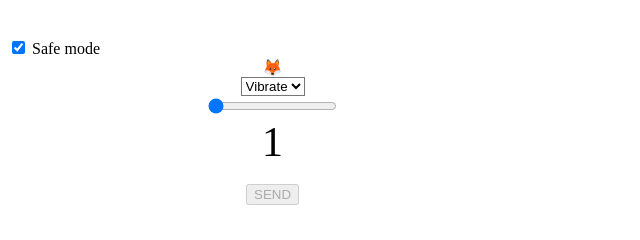
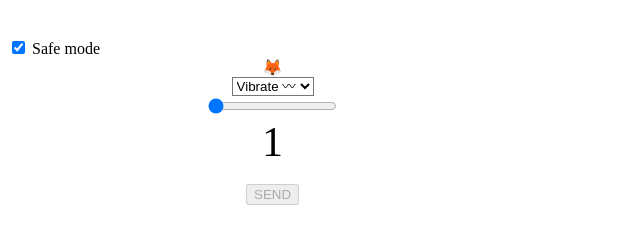
Before and after one commit to Feneco/shock, a plain HTML site: page index.o.htm in a window 1280 px wide. Shown: the top 240 px of the page, 0-640 px from the left. Drawn offline with nearby package versions, Linux system fonts and the light colour scheme; a web font is replaced by a local one.

Commit message:
updated optmized file

```diff
--- a/index.o.htm
+++ b/index.o.htm
@@ -16,8 +16,8 @@
 <div class=display-1>🦊</div>
 <div>
 <select name=action class="form-select form-select-lg mb-3" id=action style=color:var(--bs-body-color);background-color:var(--bs-tertiary-bg) onchange=return_to_last_value()>
-<option value=0>Shock</option>
-<option value=1 selected=selected>Vibrate</option>
+<option value=0>Shock ⚡︎</option>
+<option value=1 selected=selected>Vibrate 〰</option>
 </select>
 <br>
 <input type=range min=1 max=100 value=50 class=form-range id=myRange>
```
